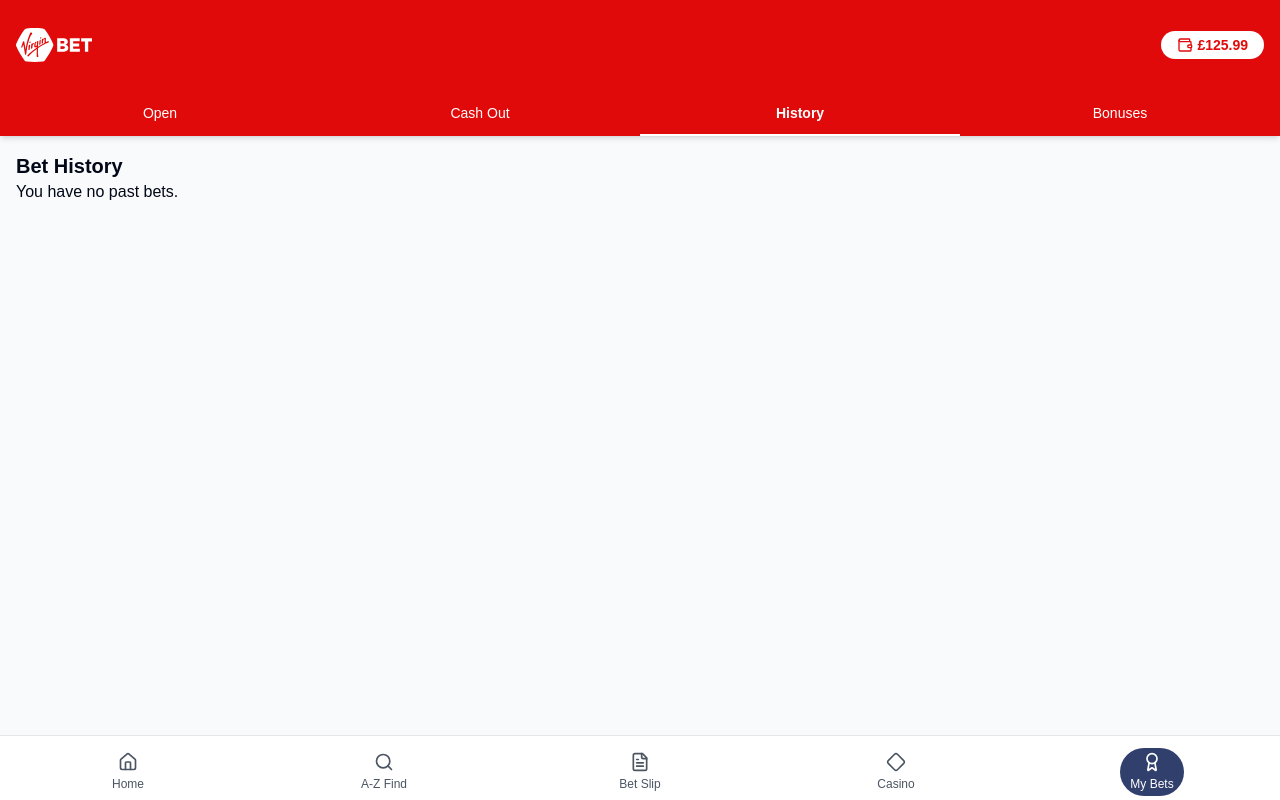
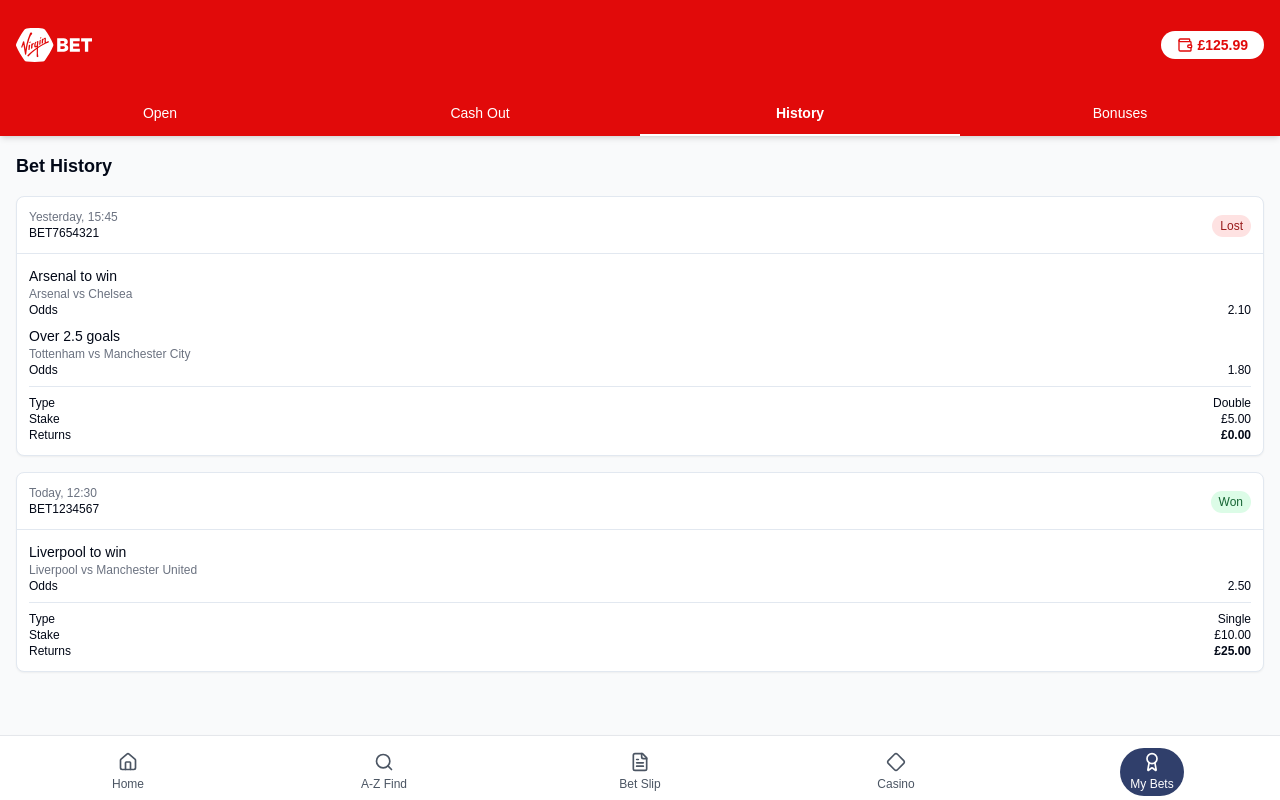
Before and after one commit to georgetrinickls/bet-blaze-mobile, a React (Vite) app: page /my-bets/history in a window 1280 px wide. Built offline with nearby package versions, Linux system fonts and the light colour scheme; a web font is replaced by a local one.

Commit message:
Code edited in Lovable Code Editor
Edited UI in Lovable

```diff
--- a/src/pages/HistoryPage.tsx
+++ b/src/pages/HistoryPage.tsx
@@ -1,11 +1,53 @@
 import { AppLayout } from "@/components/layout/AppLayout";
+import { BetCard } from "@/components/bets/BetCard";
+import { Bet } from "@/types/bet";
 
 const HistoryPage = () => {
+  const pastBets: Bet[] = [
+    {
+      id: "BET7654321",
+      date: "Yesterday, 15:45",
+      type: "Double",
+      stake: "£5.00",
+      returns: "£0.00",
+      status: "Lost",
+      details: [
+        {
+          selection: "Arsenal to win",
+          event: "Arsenal vs Chelsea",
+          odds: "2.10",
+        },
+        {
+          selection: "Over 2.5 goals",
+          event: "Tottenham vs Manchester City",
+          odds: "1.80",
+        },
+      ],
+    },
+    {
+      id: "BET1234567",
+      date: "Today, 12:30",
+      type: "Single",
+      stake: "£10.00",
+      returns: "£25.00",
+      status: "Won",
+      details: [
+        {
+          selection: "Liverpool to win",
+          event: "Liverpool vs Manchester United",
+          odds: "2.50",
+        },
+      ],
+    },
+  ];
+
   return (
     <AppLayout title="History">
-      <div className="p-4">
-        <h1 className="text-xl font-bold">Bet History</h1>
-        <p>You have no past bets.</p>
+      <div className="p-4 space-y-4">
+        <h1 className="text-lg font-semibold mb-2">Bet History</h1>
+        {pastBets.map((bet) => (
+          <BetCard key={bet.id} bet={bet} />
+        ))}
       </div>
     </AppLayout>
   );
```
